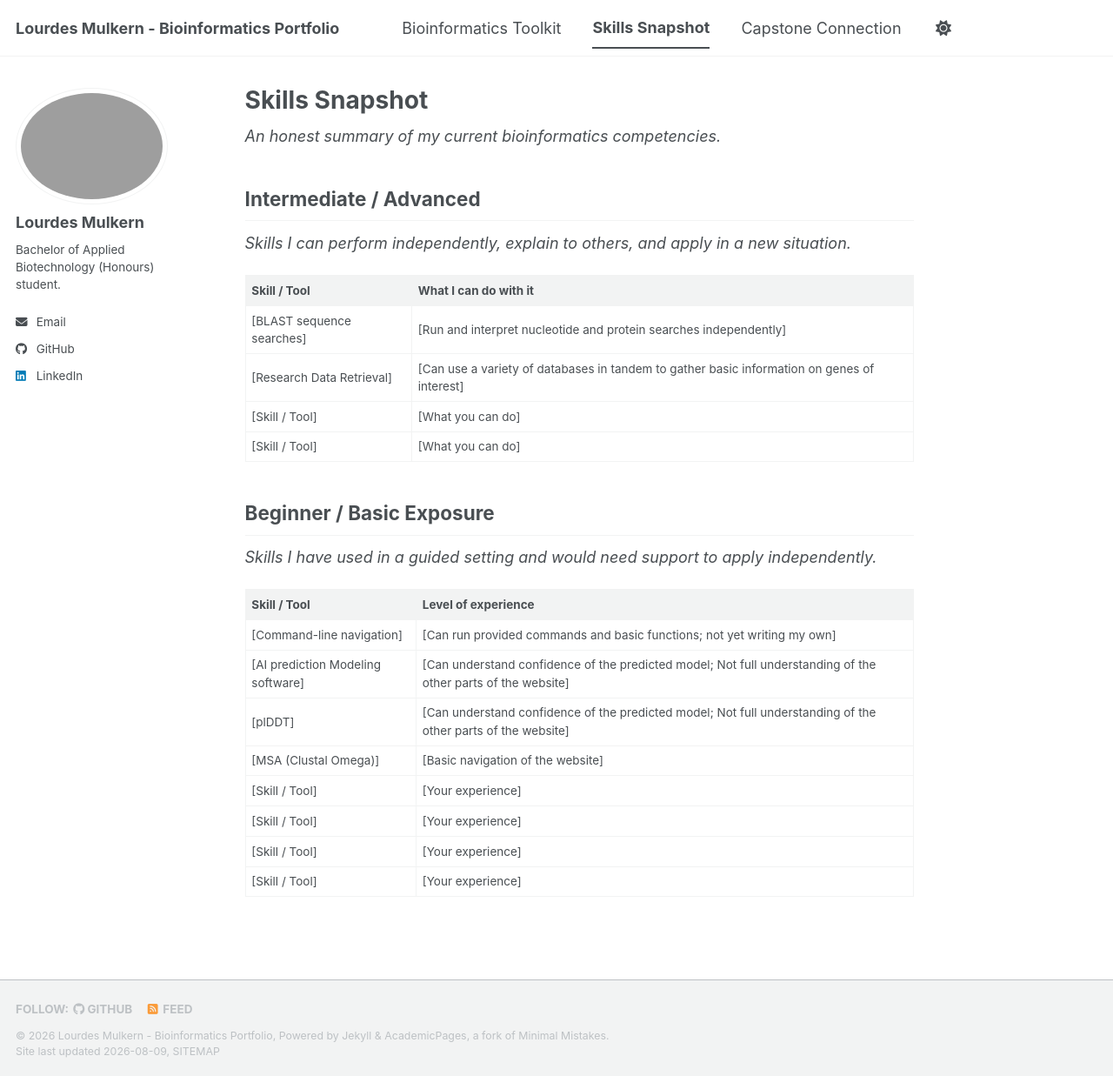
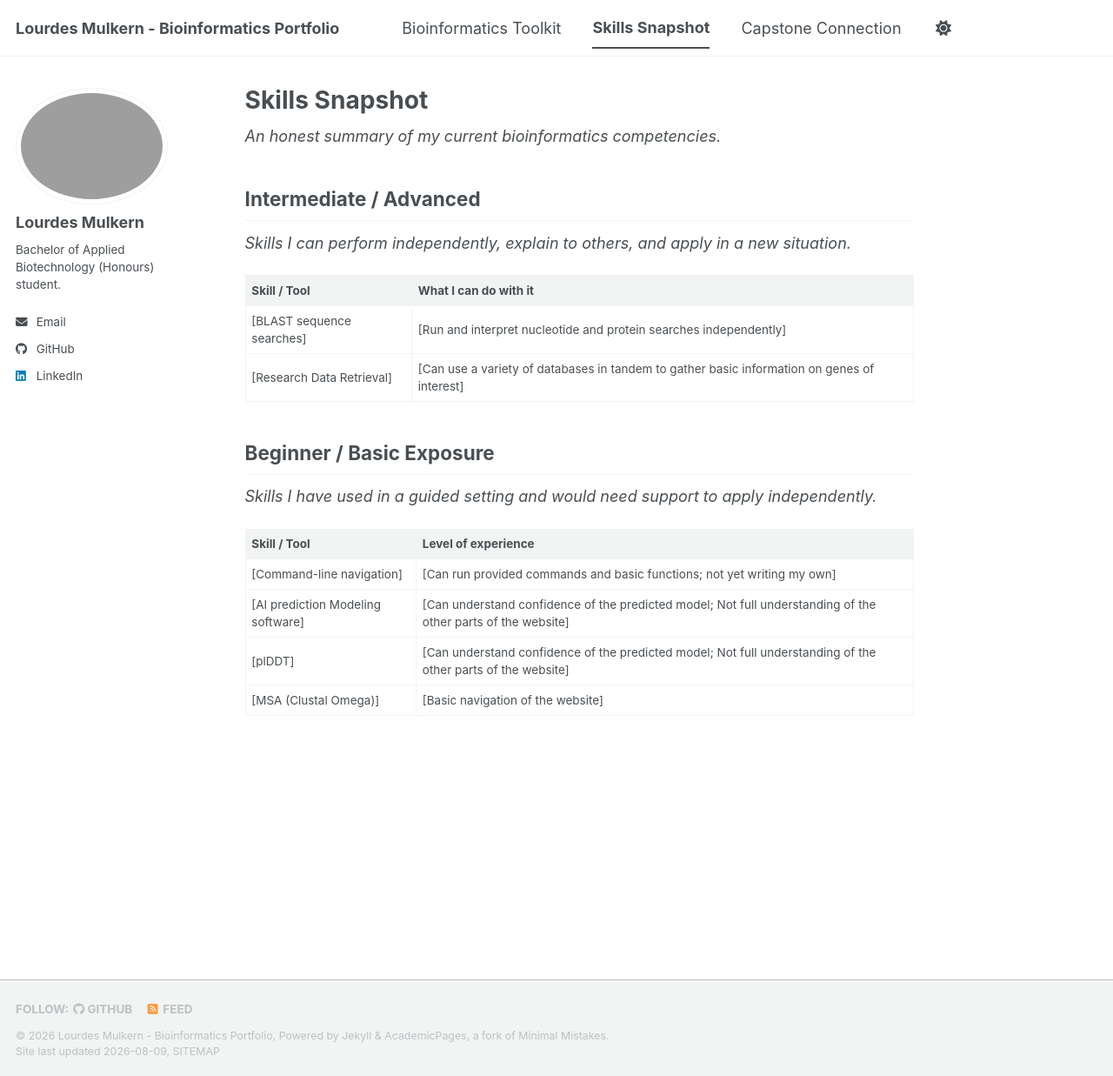
Before and after one commit to Lourdes-Mulkern/biot74000-portfolio, a Jekyll site: the page built from _pages/skills.md, in a window 1280 px wide and 1237 px high. Shown: the whole window at 87% size. Built offline with Jekyll 4.4.1, drawn with Linux system fonts in a browser that asks for light colours; a script bundle is joined from its source files by our own code; library files that are not in the unit come from our copies.

Commit message:
Update skills.md

```diff
--- a/_pages/skills.md
+++ b/_pages/skills.md
@@ -39,8 +39,7 @@ _Skills I can perform independently, explain to others, and apply in a new situa
 |---|---|
 | [BLAST sequence searches] | [Run and interpret nucleotide and protein searches independently] |
 | [Research Data Retrieval] | [Can use a variety of databases in tandem to gather basic information on genes of interest] |
-| [Skill / Tool] | [What you can do] |
-| [Skill / Tool] | [What you can do] |
+
 
 ## Beginner / Basic Exposure
 
@@ -52,7 +51,3 @@ _Skills I have used in a guided setting and would need support to apply independ
 | [AI prediction Modeling software] | [Can understand confidence of the predicted model; Not full understanding of the other parts of the website] |
 | [plDDT] | [Can understand confidence of the predicted model; Not full understanding of the other parts of the website] |
 | [MSA (Clustal Omega)] | [Basic navigation of the website] |
-| [Skill / Tool] | [Your experience] |
-| [Skill / Tool] | [Your experience] |
-| [Skill / Tool] | [Your experience] |
-| [Skill / Tool] | [Your experience] |
```
